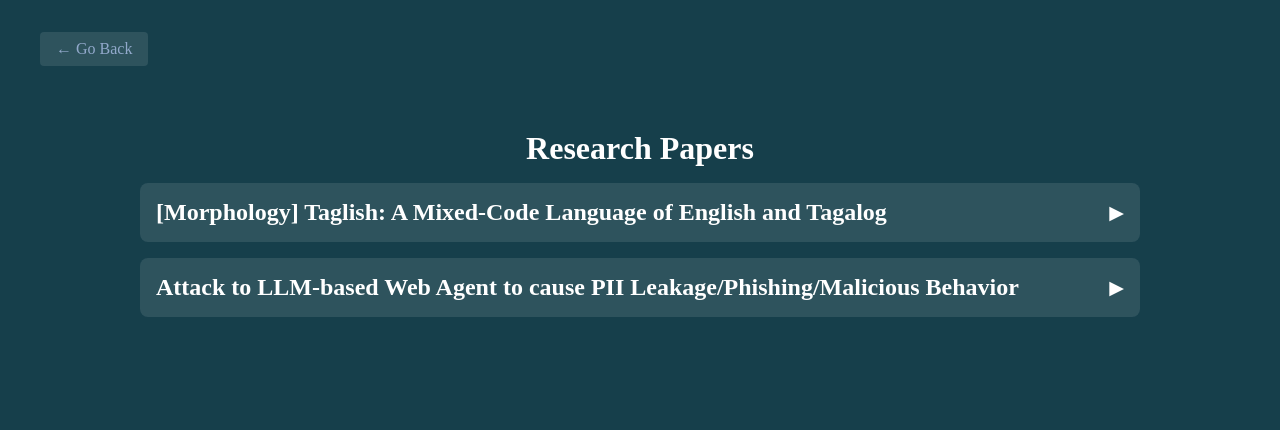
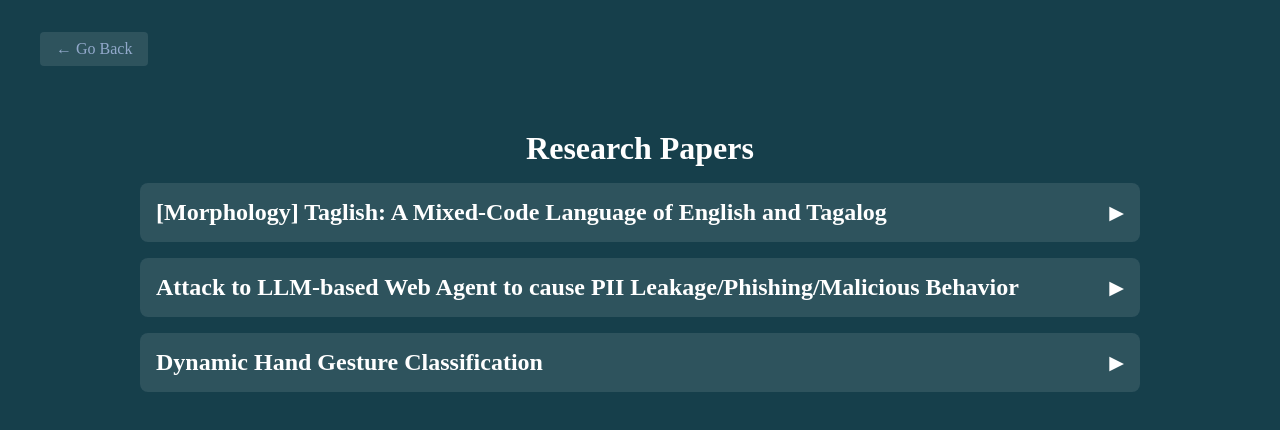
Before and after one commit to Clyde0513/portfolio, a Vue app: page /research in a window 1280 px wide. Shown: the top 430 px of the page. Built offline with nearby package versions, Linux system fonts and the light colour scheme.

Commit message:
Added dynamic hand gesture classification research

```diff
--- a/src/components/research.vue
+++ b/src/components/research.vue
@@ -64,6 +64,27 @@
             </div>
           </transition>
         </div>
+
+        <div class="paper-section">
+          <div class="dropdown-header" @click="togglePaper3">
+            <h2>Dynamic Hand Gesture Classification</h2>
+            <span class="arrow">{{ isOpen3 ? '▼' : '▶' }}</span>
+          </div>
+          <transition name="slide">
+            <div class="paper-content" v-if="isOpen3">
+              <h3>Overview</h3>
+              <p>Hand gestures are a form of non-verbal communication that conveys information and emotion through the motion of hands. This has significant applications in human-computer interfaces; hand gesture recognition systems can implement touchless systems, sign language translation, or assist the impaired. One of the challenges in hand gesture recognition is the processing of a dynamic hand gesture (DHG). Unlike static hand gestures, which convey information through the basic pose of the hand, DHGs communicate information through both spatial and temporal dimensions of the hand pose. Thus, any system that processes DHGs must contain the context of recently seen movements to formulate a hand gesture classification, disregard any invalid or unrecognized hand gestures over a data stream, and achieve computational performance such that classification can be performed in a real-time setting.
+                </p>
+                <br/>
+                <p>
+                  In recent years, deep learning techniques have achieved human-like accuracy in DHG classification. These techniques have all taken both spatial and temporal information into account, but vary widely in methodology. This report will highlight three different deep learning architectures that classify dynamic hand gestures. The first model builds upon previous Recurrent Neural Networks to create a Recurrent 3D Convolutional Neural Network to encode both spatial and temporal states for the classification of DHGs. The second model uses Google’s Mediapipe to extract landmarks of the user’s hand to create a more accurate classification. The third model is a hybrid deep learning model that obtains high-level features with ImageNet, ResNet50v2, and Mediapipe to increase dynamic hand recognition accuracy.
+                </p>
+              <a href="https://ucladeepvision.github.io/CS163-Projects-2024Fall/2024/12/13/team43-hand-gesture-classification.html#overview" target="_blank" class="github-link">
+                <img src="../assets/github.png" alt="GitHub Logo" class="github-logo">
+              </a>
+            </div>
+          </transition>
+        </div>
       </div>
     </div>
   </div>
@@ -75,7 +96,8 @@ export default {
   data() {
     return {
       isOpen: false,
-      isOpen2: false
+      isOpen2: false,
+      isOpen3: false
     }
   },
   methods: {
@@ -87,6 +109,9 @@ export default {
     },
     togglePaper2() {
       this.isOpen2 = !this.isOpen2
+    },
+    togglePaper3() {
+      this.isOpen3 = !this.isOpen3
     }
   }
 }
```
